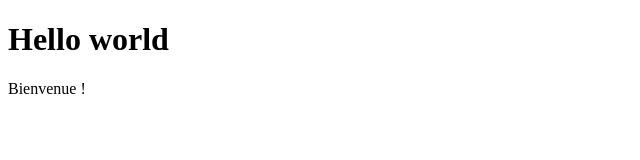
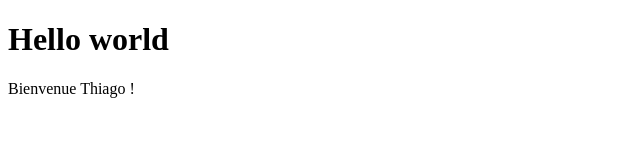
Before and after one commit to thiag73/demo-git, a plain HTML site: page index.html in a window 1280 px wide. Shown: the full height of the page, 0-640 px from the left. Drawn offline with Linux system fonts and the light colour scheme.

Commit message:
added: thiago

```diff
--- a/index.html
+++ b/index.html
@@ -4,6 +4,6 @@
 </head>
 <body>
 	<h1>Hello world</h1>
-	<p>Bienvenue !</p>
+	<p>Bienvenue Thiago !</p>
 </body>
 </html>
```
